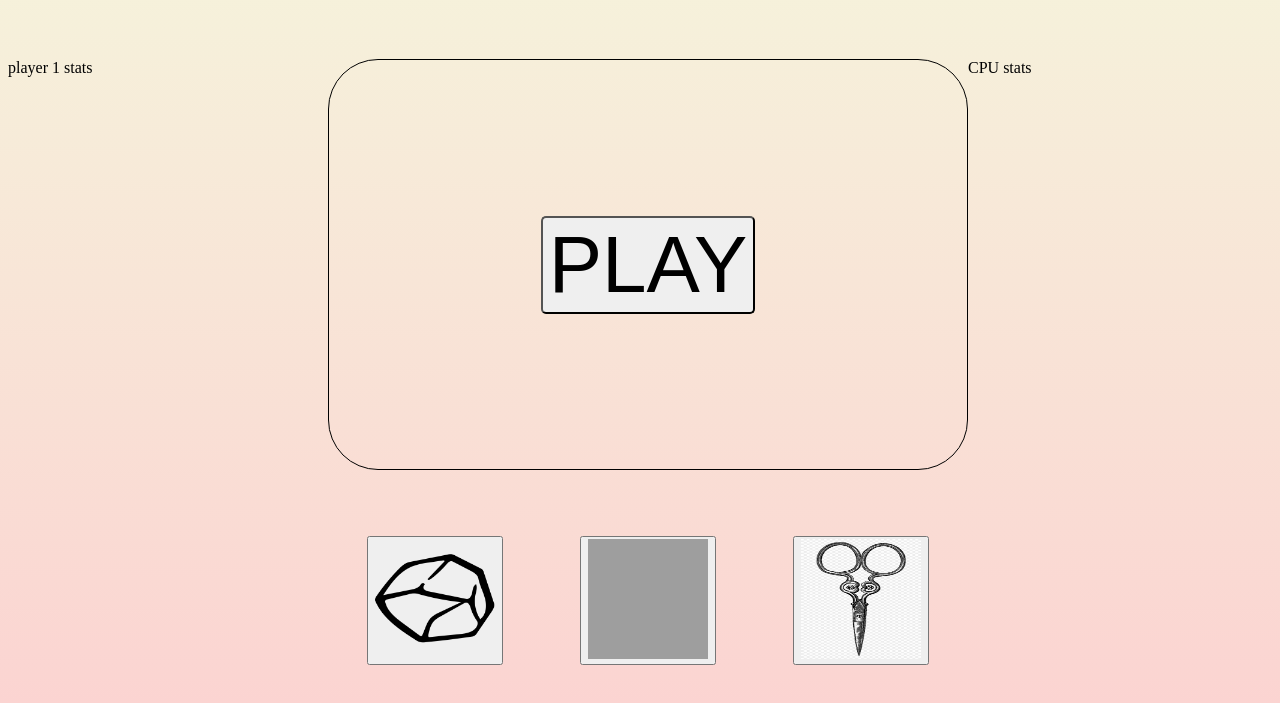
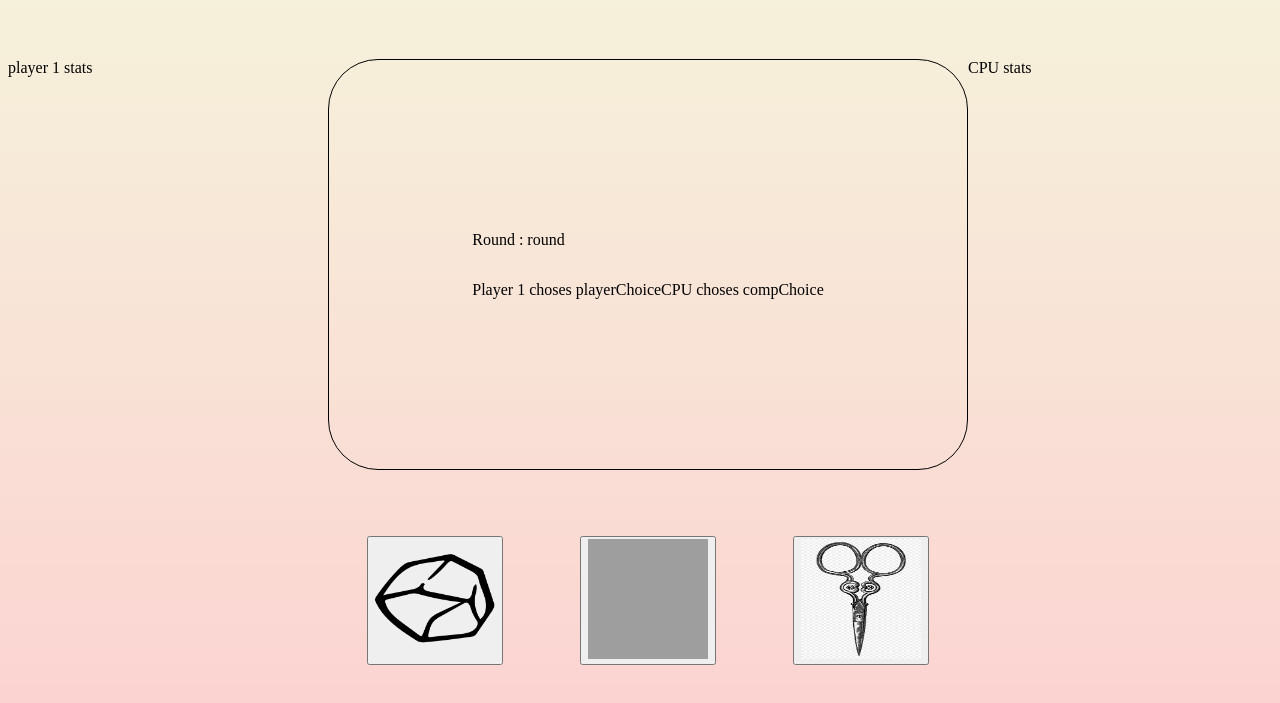
Before and after one commit to MaikNoungoua/Rock-Paper-Scissors, a plain HTML site: page index.html in a window 1280 px wide. Both pictures are taken after a click on the button "PLAY". Shown: the part 97-800 px from the top of the page. Drawn offline with Linux system fonts and the light colour scheme; grey boxes are pictures that could not be loaded.

Commit message:
The play button lauches a new screen to keep track of the statistics on each round

```diff
--- a/index.html
+++ b/index.html
@@ -16,8 +16,8 @@
         <div class="game-area">
             <div class="player-stats"> player 1 stats </div>
             <div class="challenge">
-                <div class="game">
-
+                <div class="game" id="appender">
+                    <!--<div class="hidden" id="winner"></div> -->
                     <button  id="start" class="play-button"> PLAY </button>
                 </div>
                 <div class="selection">
--- a/script.js
+++ b/script.js
@@ -2,8 +2,10 @@
 
 
 
+const cpuRecord = []; //this array append 1 for every round won by CPU
+const playerRecord = []; //this array append 1 for every round won by player
+const max = 3;
 
-const max = 3;
 
 a = function getComputerChoice () {
 
@@ -61,17 +63,7 @@ function rpsRound (playerChoice, compChoice){
     }
 }
 
-//console.log(rpsRound());
-
-
-
-let compChoice = a();
-start.addEventListener('click', () => {
-    compChoice;
-
-});
-
-
+function uiLogic (){
     rock.addEventListener('click', () => {
     playerChoice = "Rock";
     rpsRound( playerChoice, compChoice);
@@ -86,3 +78,53 @@ scissors.addEventListener('click', () => {
     playerChoice = "Scissors";
     rpsRound(playerChoice, compChoice);
     });
+}
+
+
+
+let compChoice = a(); //let's not forget to
+start.addEventListener('click', () => {
+    const container = document.getElementById("appender");
+
+
+    const playButton = document.getElementById("start");
+    playButton.style.display = "none";
+
+
+   /* const hiddenElements = document.querySelectorAll("hidden");
+    hiddenElements.style.display = "block";
+    /*const hiddenElements = document.getElementsByClassName("hidden");
+    hiddenElements.style.display = "block"; */
+
+    const roundDiv = document.createElement('div');
+    const roundIndicator = document.createElement('p');
+
+    const choicesDiv = document.createElement('div');
+    choicesDiv.setAttribute("id","test-id");
+    const playerChoicesIndicator = document.createElement('p');
+    const cpuChoicesIndicator = document.createElement('p');
+
+    roundIndicator.textContent = `Round : ${"round"}` //The variable round needs
+
+    playerChoicesIndicator.textContent = `Player 1 choses ${"playerChoice"}`;
+    cpuChoicesIndicator.textContent = `CPU choses ${"compChoice"}`;
+
+    container.appendChild(roundDiv);
+    roundDiv.appendChild(roundIndicator);
+    roundDiv.appendChild(choicesDiv);
+    choicesDiv.appendChild(playerChoicesIndicator);
+    choicesDiv.appendChild(cpuChoicesIndicator);
+
+
+
+
+
+
+
+
+
+
+
+//compChoice;
+
+});
--- a/style.css
+++ b/style.css
@@ -38,6 +38,7 @@ body
 }
 
 .challenge{
+
     height:auto;
     width: 50%;
     /*background-color: rgb(87, 126, 219);*/
@@ -56,8 +57,35 @@ body
 .play-button{
     font-size: 80px;
     border-radius: 5px;
+}
 
+
+#test-id{
+    display: flex;
 }
+
+
+/*
+THE COMMENTED SECTION BELOW IS JUST FOR REFERENCE
+WHEN I AM GOING TO USE DOM.
+
+#round{
+    margin: auto;
+    height: 30%;
+}
+
+#choices{
+    margin: auto;
+    height: 60%;
+}
+
+#winner{
+    margin: auto;
+    height:20%;
+}
+*/
+
+
 .selection{
     display: flex;
     margin: auto;
```
Also changed, not shown: images/DOWNLOAD.jpg (added), images/WhatsApp Image 2024-03-07 at 11.10.47_f1466af8.jpg (added). Lines whose indentation alone changed are shown as unchanged.
